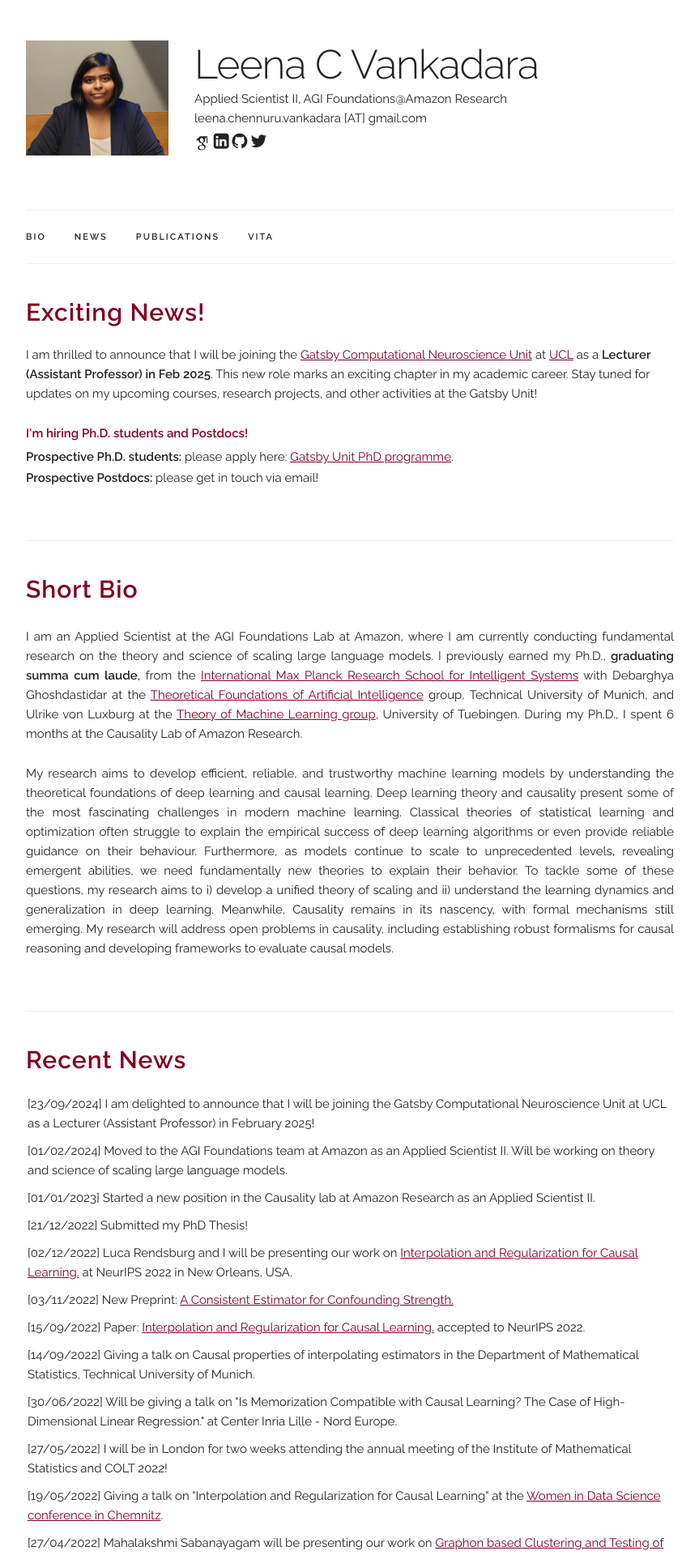
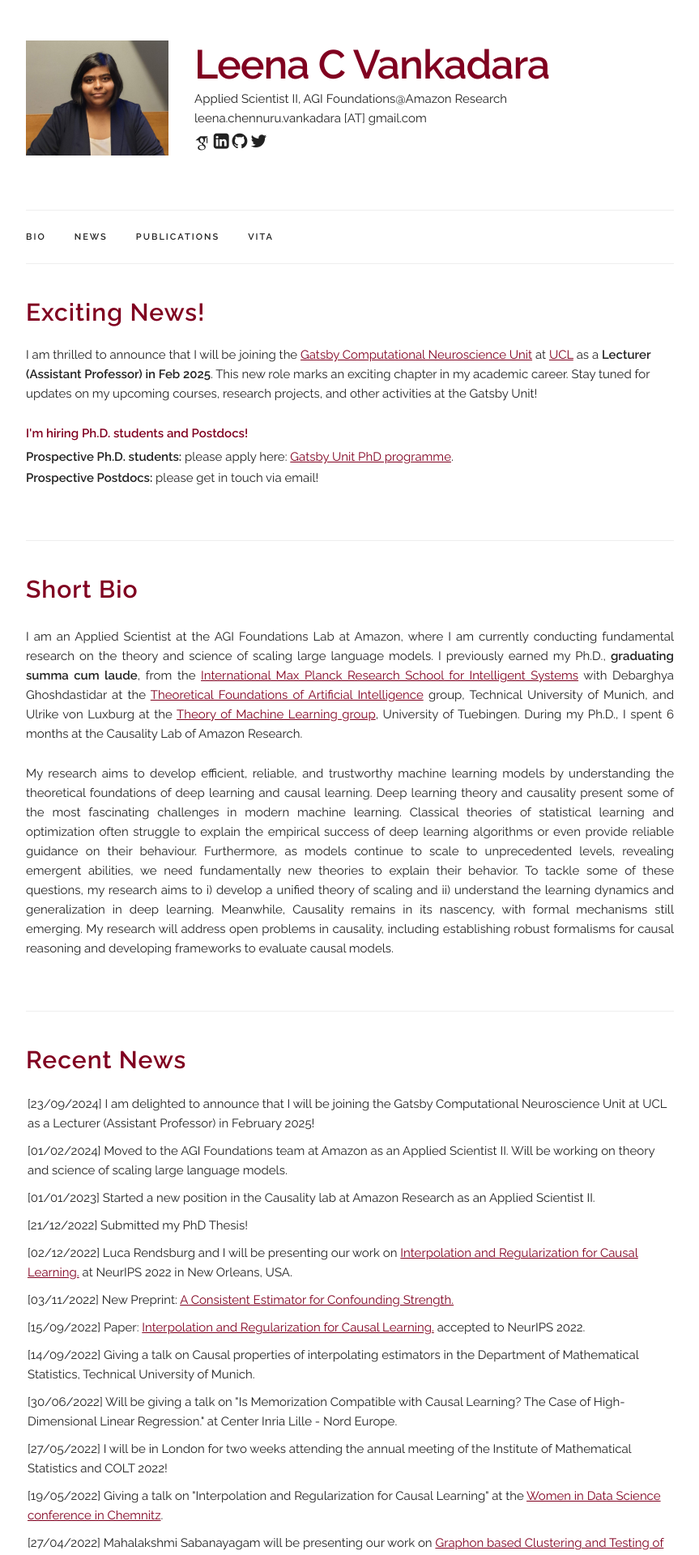
Before and after one commit to leenachennuru/leenacvankadara.com, a Jekyll site: the page built from index.html, in a window 1280 px wide. Shown: the top 1920 px of the page at 81% size, without its empty margins (208-1071 px from the left). Built offline with Jekyll 4.4.1, drawn with Linux system fonts in a browser that asks for light colours; some web fonts are replaced.

Commit message:
testing color changes to name

```diff
--- a/_data/main_info.yaml
+++ b/_data/main_info.yaml
@@ -1,4 +1,4 @@
-name: "Leena C Vankadara"
+name: "<b style=color:#800020;>Leena C Vankadara</b>"
 title: "Applied Scientist II, AGI Foundations@Amazon Research"
 pronouns: "(She/her/hers)"
 email: "leena.chennuru.vankadara [AT] gmail.com"
```
